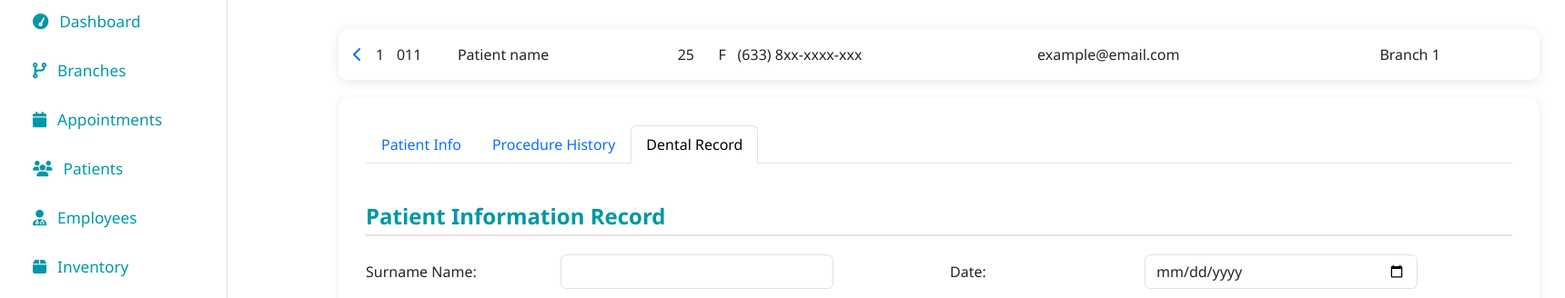
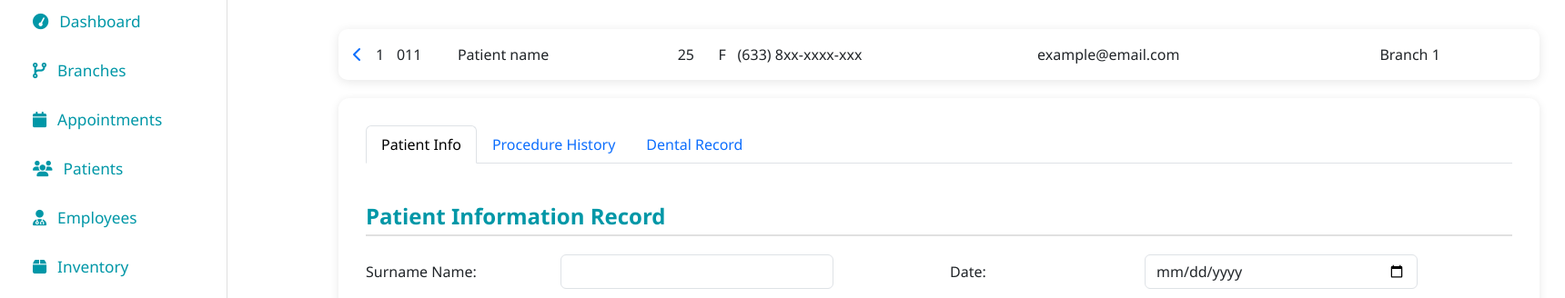
Before and after one commit to Bau0209/Teethnology, a Flask app: template app/templates/owner/patient_info.html in a window 1720 px wide. Shown: the part 48-376 px from the top of the page at 91% size. Run offline with Flask 3, Linux system fonts and the light colour scheme; the template is opened without the code that fills it, so the values that code supplies are empty; some libraries are stand-ins or nearby versions.

Commit message:
owner dashboard 48%

```diff
--- a/app/templates/owner/patient_info.html
+++ b/app/templates/owner/patient_info.html
@@ -74,13 +74,13 @@
                     <!-- Tabs -->
                     <ul class="nav nav-tabs" id="patientInfoTabs" role="tablist">
                         <li class="nav-item">
-                            <a class="nav-link" href="#" data-branch="patient_rec">Patient Info</a>
+                            <a class="nav-link active" href="#" data-branch="patient_rec">Patient Info</a>
                         </li>
                         <li class="nav-item">
                             <a class="nav-link" href="#" data-branch="procedure">Procedure History</a>
                         </li>
                         <li class="nav-item">
-                            <a class="nav-link active" href="#" data-branch="dental_record">Dental Record</a>
+                            <a class="nav-link " href="#" data-branch="dental_record">Dental Record</a>
                         </li>
                     </ul>
                 <!-- Patient Info Tab Content -->
```
